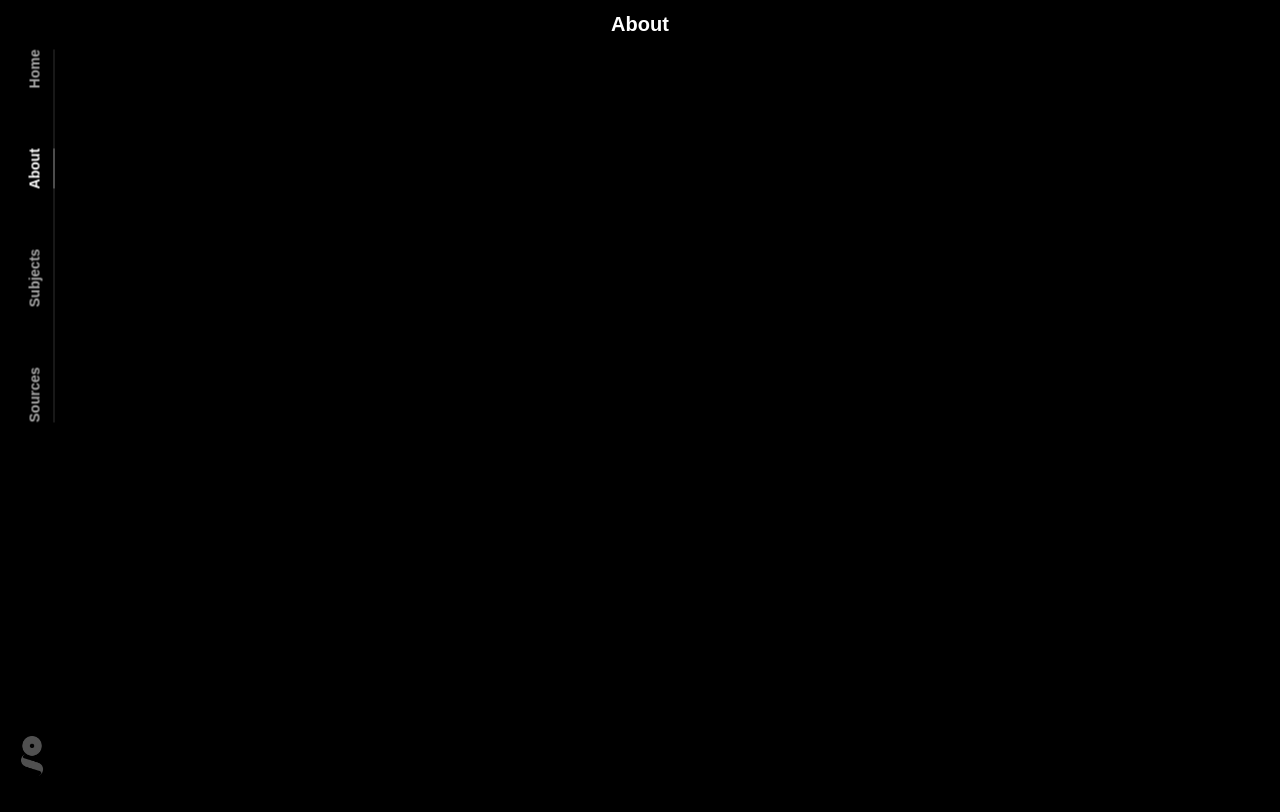
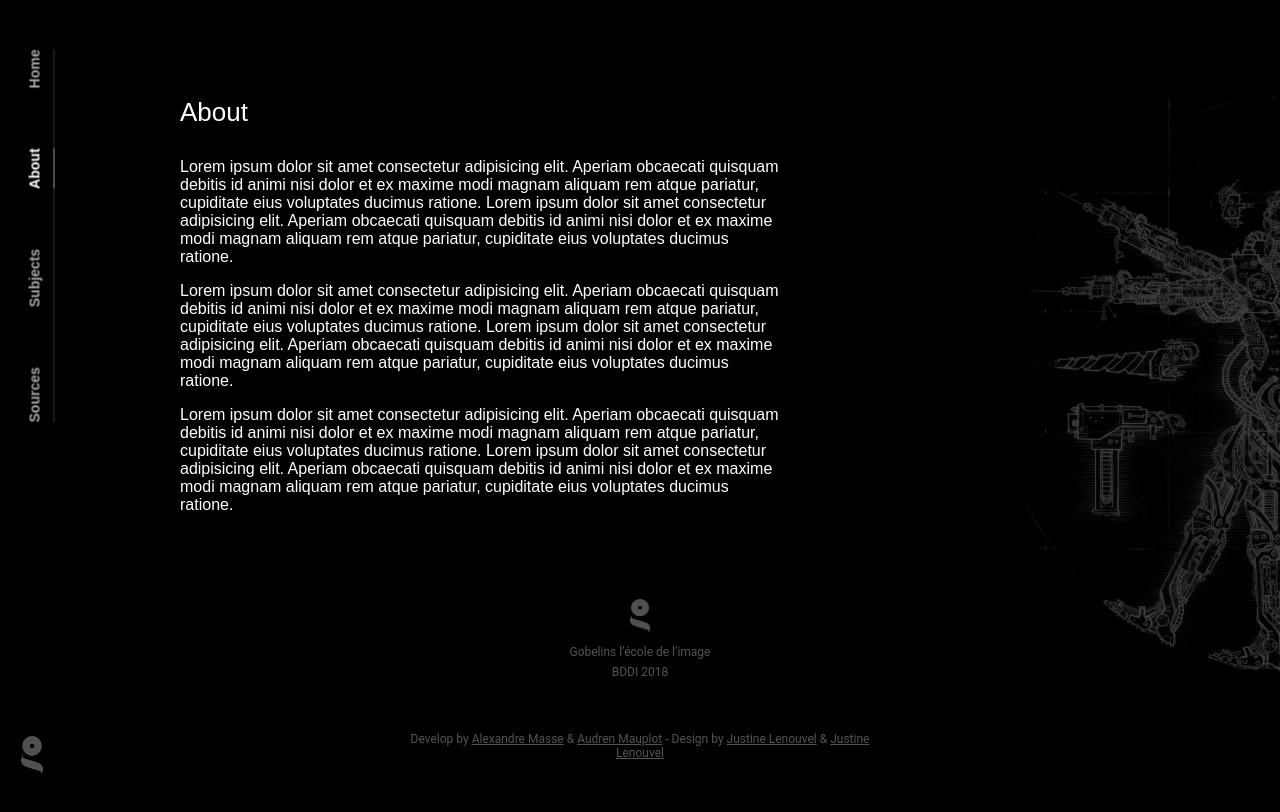
Before and after one commit to AlexandreMasse/transhumanism, a Vue app: page /about in a window 1280 px wide. Built offline with nearby package versions, Linux system fonts and the light colour scheme.

Commit message:
about page basic integration + animation between pages

```diff
--- a/src/App.vue
+++ b/src/App.vue
@@ -1,7 +1,9 @@
 <template>
   <div id="app">
     <navigation></navigation>
-    <router-view/>
+    <transition name="fade" mode="out-in">
+      <router-view/>
+    </transition>
     <a href="https://www.gobelins.fr/" class="gobelins-logo">
       <img src="@/assets/images/gobelins_logo.png" alt="">
     </a>
@@ -30,11 +32,35 @@ export default {
 </script>
 
 <style scoped lang="scss">
+
+.fade-enter-active {
+  transition: opacity 0.3s ease-in;
+}
+
+.fade-leave-active {
+  transition: opacity 0.3s ease-out;
+}
+
+.fade-enter, .fade-leave-to {
+  opacity: 0;
+}
+
 #app {
   font-family: 'Inconsolata', sans-serif;
   -webkit-font-smoothing: antialiased;
   -moz-osx-font-smoothing: grayscale;
   text-align: center;
+  height: 100%;
+  width: 100%;
+
+  > div {
+    position: relative;
+    z-index: 2;
+    max-width: 1000px;
+    width: 80%;
+    margin: 0 auto;
+    height: 100%;
+  }
 
   a.gobelins-logo {
     position: fixed;
--- a/src/assets/stylesheets/mains.scss
+++ b/src/assets/stylesheets/mains.scss
@@ -6,3 +6,7 @@ html, body {
   width: 100%;
   height: 100%;
 }
+
+* {
+  box-sizing: border-box;
+}
--- a/src/components/About.vue
+++ b/src/components/About.vue
@@ -1,6 +1,21 @@
 <template>
   <div id="about">
-    <h1>{{ title }}</h1>
+    <img src="@/assets/images/bioshock.png" alt="" class="bioshock">
+    <h1>About</h1>
+    <p class="text">Lorem ipsum dolor sit amet consectetur adipisicing elit. Aperiam obcaecati quisquam debitis id animi nisi dolor et ex maxime modi magnam aliquam rem atque pariatur, cupiditate eius voluptates ducimus ratione. Lorem ipsum dolor sit amet consectetur adipisicing elit. Aperiam obcaecati quisquam debitis id animi nisi dolor et ex maxime modi magnam aliquam rem atque pariatur, cupiditate eius voluptates ducimus ratione.</p>
+    <p class="text">Lorem ipsum dolor sit amet consectetur adipisicing elit. Aperiam obcaecati quisquam debitis id animi nisi dolor et ex maxime modi magnam aliquam rem atque pariatur, cupiditate eius voluptates ducimus ratione. Lorem ipsum dolor sit amet consectetur adipisicing elit. Aperiam obcaecati quisquam debitis id animi nisi dolor et ex maxime modi magnam aliquam rem atque pariatur, cupiditate eius voluptates ducimus ratione.</p>
+    <p class="text">Lorem ipsum dolor sit amet consectetur adipisicing elit. Aperiam obcaecati quisquam debitis id animi nisi dolor et ex maxime modi magnam aliquam rem atque pariatur, cupiditate eius voluptates ducimus ratione. Lorem ipsum dolor sit amet consectetur adipisicing elit. Aperiam obcaecati quisquam debitis id animi nisi dolor et ex maxime modi magnam aliquam rem atque pariatur, cupiditate eius voluptates ducimus ratione.</p>
+
+    <div class="credit-container">
+      <div class="school">
+        <img src="@/assets/images/gobelins_logo.png" alt="">
+        <p>Gobelins l’école de l’image</p>
+        <p>BDDI 2018</p>
+      </div>
+      <div class="students">
+        <p>Develop by <a href="#">Alexandre Masse</a> & <a href="#">Audren Mauplot</a> - Design by <a href="#">Justine Lenouvel</a> & <a href="#">Justine Lenouvel</a></p>
+      </div>
+    </div>
   </div>
 </template>
 
@@ -9,14 +24,76 @@ export default {
   name: 'About',
   data () {
     return {
-      title: 'About'
     }
   }
 }
 </script>
 
 <style scoped lang="scss">
-h1{
-  font-size: 20px;
+#about {
+padding-top: 80px;
+padding-left: 40px;
+
+  h1 {
+    font-size: 26px;
+    font-weight: 400;
+    text-align: left;
+    margin-bottom: 30px;
+  }
+
+  p.text {
+    font-size: 16px;
+    max-width: 600px;
+    text-align: left;
+  }
+
+  img.bioshock {
+    z-index: -1;
+    position: fixed;
+    top: 50vh;
+    right: 0;
+    height: 650px;
+    transform: translateY(-55%) translateX(50%);
+    opacity: 0.25;
+    pointer-events: none;
+
+  }
+
+  .credit-container {
+    position: absolute;
+    bottom: 0;
+    left: 50%;
+    transform: translateX(-50%);
+    .school {
+      display: flex;
+      flex-direction: column;
+      align-items: center;
+      margin-bottom: 50px;
+      img {
+        filter: grayscale(100%);
+        height: 35px;
+        margin-bottom: 8px;
+      }
+      p {
+        color: #535353;
+        font-size: 12px;
+        margin: 3px 0;
+        font-family: 'Roboto', sans-serif;
+      }
+    }
+    .students {
+      margin-bottom: 40px;
+      p {
+        font-size: 12px;
+        font-family: 'Roboto', sans-serif;
+        color: #535353;
+      }
+
+      a {
+        color: inherit;
+      }
+    }
+  }
 }
+
 </style>
--- a/src/components/Home.vue
+++ b/src/components/Home.vue
@@ -41,7 +41,6 @@ export default {
     width: 700px;
     color: #F8F8F8;
     margin: 0 auto;
-    margin-bottom: 600px;
   }
 }
 </style>
--- a/src/components/Navigation.vue
+++ b/src/components/Navigation.vue
@@ -44,6 +44,7 @@ export default {
 
 <style lang="scss" scoped>
 #navigation {
+  z-index: 100;
   display: inline-block;
   position: fixed;
   transform: rotate(-90deg) translateX(-100%);
```
